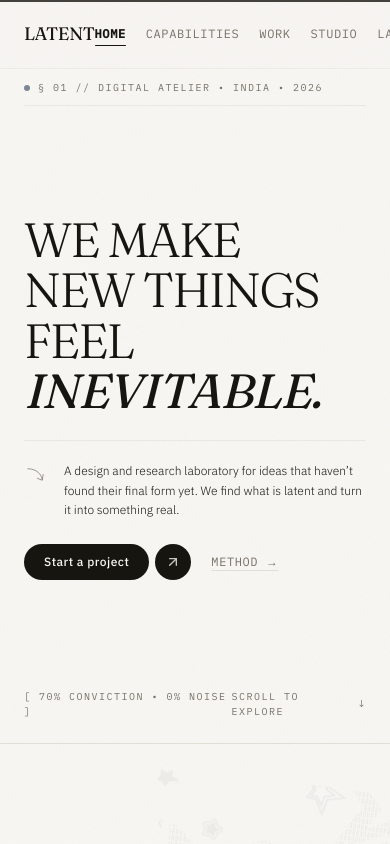
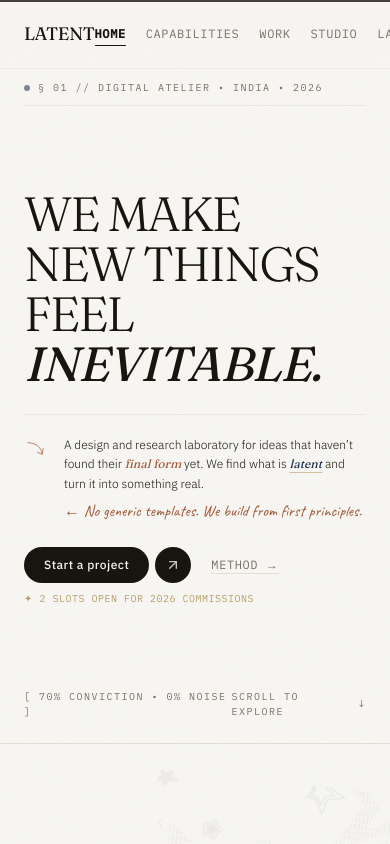
Before and after one commit to theninthfoundry/latent-, a Next.js app: page / in a window 390 px wide. Shown: the top 844 px of the page. Built offline with nearby package versions, Linux system fonts and the light colour scheme; no server answers.

Commit message:
feat(hero): enrich studio entrance with inline contrast & commission availability

```diff
--- a/src/components/latent/hero.tsx
+++ b/src/components/latent/hero.tsx
@@ -110,15 +110,26 @@ export function Hero({ isReady = false }: { isReady?: boolean }) {
             <div className="md:col-span-7 flex items-start gap-4 text-ink-muted">
               <HandDrawnArrow
                 direction="down-right"
-                className="w-6 h-6 text-ink-muted shrink-0 mt-0.5"
+                className="w-6 h-6 text-accent-clay shrink-0 mt-0.5"
               />
+              <div className="space-y-1">
                 <p className="font-sans text-xs sm:text-sm md:text-base text-ink font-light max-w-lg leading-relaxed">
-                A design and research laboratory for ideas that haven’t found their
-                final form yet. We find what is latent and turn it into something real.
+                  A design and research laboratory for ideas that haven’t found their{" "}
+                  <span className="font-serif italic text-accent-clay font-normal">final form</span> yet.
+                  We find what is{" "}
+                  <span className="font-serif italic text-atelier-indigo font-normal underline decoration-atelier-brass/60 underline-offset-4">
+                    latent
+                  </span>{" "}
+                  and turn it into something real.
                 </p>
+                <div className="font-hand text-base sm:text-lg text-accent-clay flex items-center gap-1.5 pt-0.5">
+                  <span>← No generic templates. We build from first principles.</span>
+                </div>
+              </div>
             </div>
 
-            <div className="md:col-span-5 flex items-center md:justify-end gap-5">
+            <div className="md:col-span-5 flex flex-col items-start md:items-end gap-2">
+              <div className="flex items-center gap-5">
                 <SplitCTAButton
                   label="Start a project"
                   href="#contact"
@@ -130,6 +141,10 @@ export function Hero({ isReady = false }: { isReady?: boolean }) {
                 >
                   Method →
                 </a>
+              </div>
+              <span className="font-mono text-[10px] text-atelier-brass tracking-wider uppercase">
+                ✦ 2 slots open for 2026 commissions
+              </span>
             </div>
           </motion.div>
         </div>
```
Lines whose indentation alone changed are shown as unchanged.
